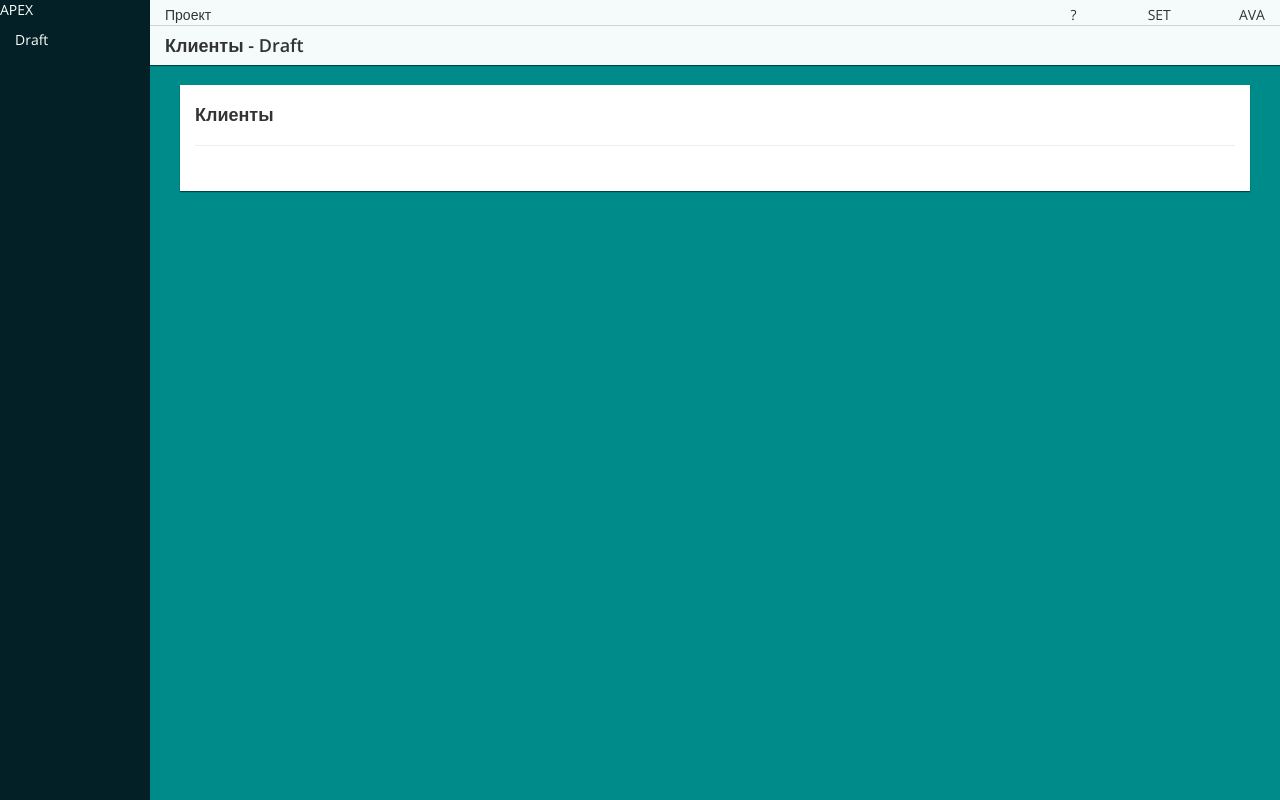
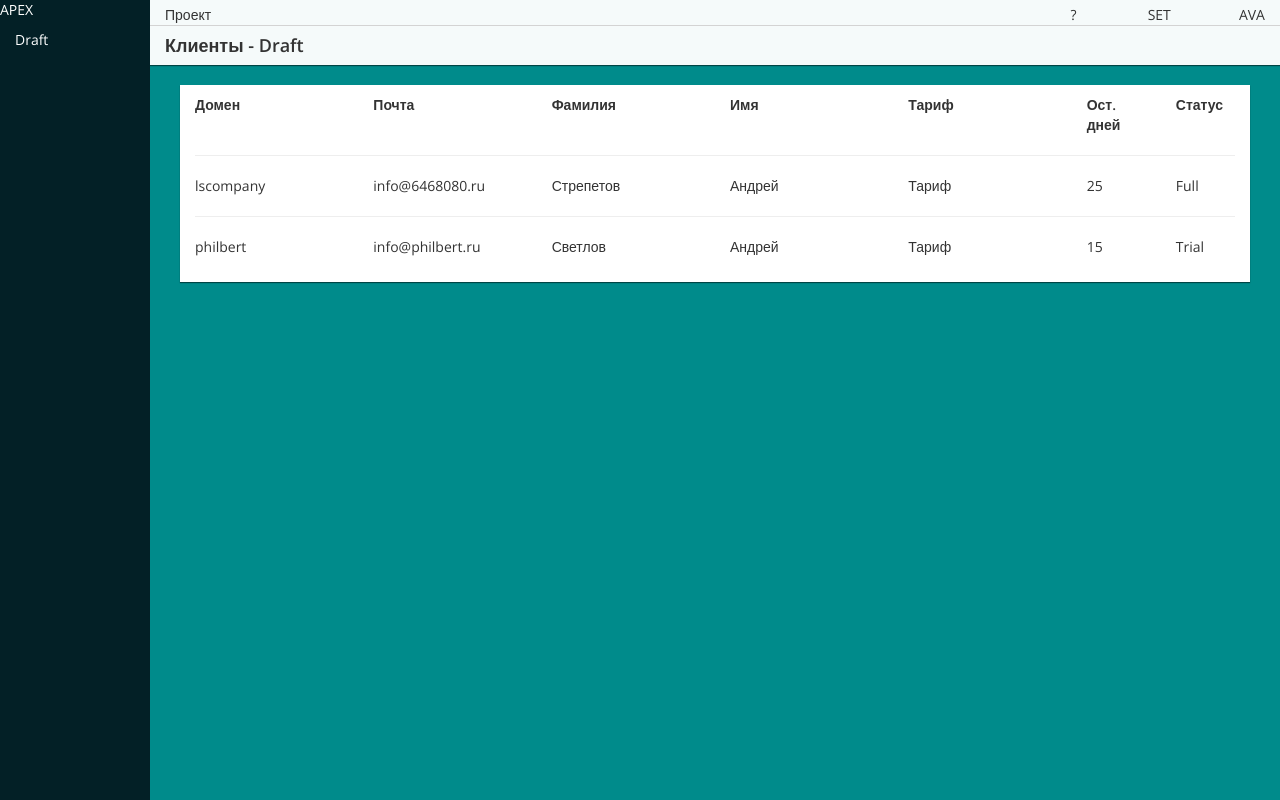
Before and after one commit to apex-tools/apex-workspace, a plain HTML site: page index.html in a window 1280 px wide. Drawn offline with nearby package versions, Linux system fonts and the light colour scheme.

Commit message:
добавлена таблица клиентов Draft

```diff
--- a/css/app.css
+++ b/css/app.css
@@ -72,3 +72,7 @@ h4, h5 {
 	height: 200px;
 	padding-top: 10px;
 }
+
+.header-row {
+	font-weight: 600;
+}
--- a/index.html
+++ b/index.html
@@ -58,8 +58,35 @@
 	<div class="container-fluid mainboard">
 		<div class="container">
 			<div class="col-md-12 settings-card">
-				<h4>Клиенты</h4>
+				<div class="row header-row">
+					<div class="col-md-2">Домен</div>
+					<div class="col-md-2">Почта</div>
+					<div class="col-md-2">Фамилия</div>
+					<div class="col-md-2">Имя</div>
+					<div class="col-md-2">Тариф</div>
+					<div class="col-md-1">Ост. дней</div>
+					<div class="col-md-1">Статус</div>
+				</div>
 				<hr>
+				<div class="row">
+					<div class="col-md-2">lscompany</div>
+					<div class="col-md-2">info@6468080.ru</div>
+					<div class="col-md-2">Стрепетов</div>
+					<div class="col-md-2">Андрей</div>
+					<div class="col-md-2">Тариф</div>
+					<div class="col-md-1">25</div>
+					<div class="col-md-1">Full</div>
+				</div>
+				<hr>
+				<div class="row">
+					<div class="col-md-2">philbert</div>
+					<div class="col-md-2">info@philbert.ru</div>
+					<div class="col-md-2">Светлов</div>
+					<div class="col-md-2">Андрей</div>
+					<div class="col-md-2">Тариф</div>
+					<div class="col-md-1">15</div>
+					<div class="col-md-1">Trial</div>
+				</div>
 			</div>
 
 		</div>
```
